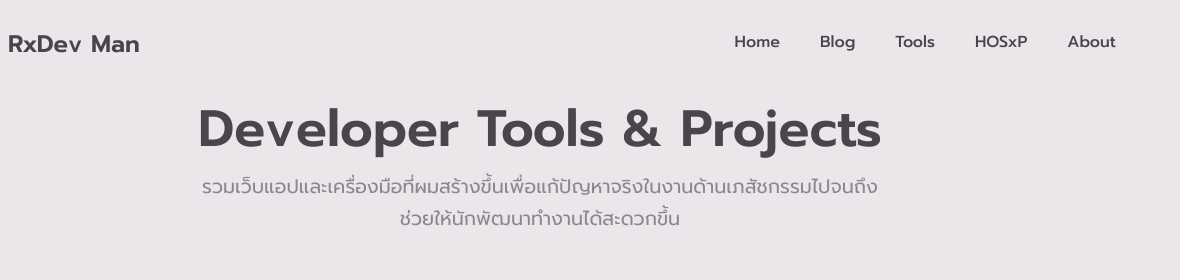
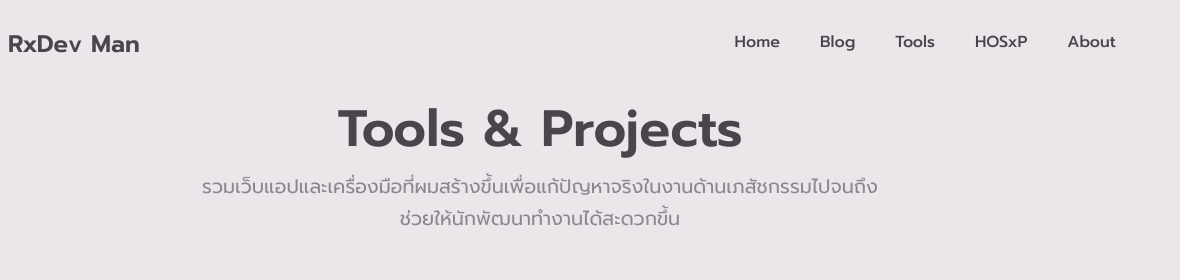
Before and after one commit to pharmacist-sabot/rxdevnotes, an Astro site: page /tools in a window 1280 px wide. Shown: the top 280 px of the page, 100-1280 px from the left. Built offline with nearby package versions, Linux system fonts and the light colour scheme; Astro itself is replaced by a stand-in of ours.

Commit message:
docs: Edit text.

```diff
--- a/src/pages/tools/index.astro
+++ b/src/pages/tools/index.astro
@@ -6,7 +6,7 @@ import ToolCard from '../../components/tools/ToolCard.astro';
 
 <BaseLayout title="Developer Tools">
   <div class="page-header">
-    <h1>Developer Tools & Projects</h1>
+    <h1>Tools & Projects</h1>
     <p>
      รวมเว็บแอปและเครื่องมือที่ผมสร้างขึ้นเพื่อแก้ปัญหาจริงในงานด้านเภสัชกรรมไปจนถึงช่วยให้นักพัฒนาทำงานได้สะดวกขึ้น
     </p>
```
